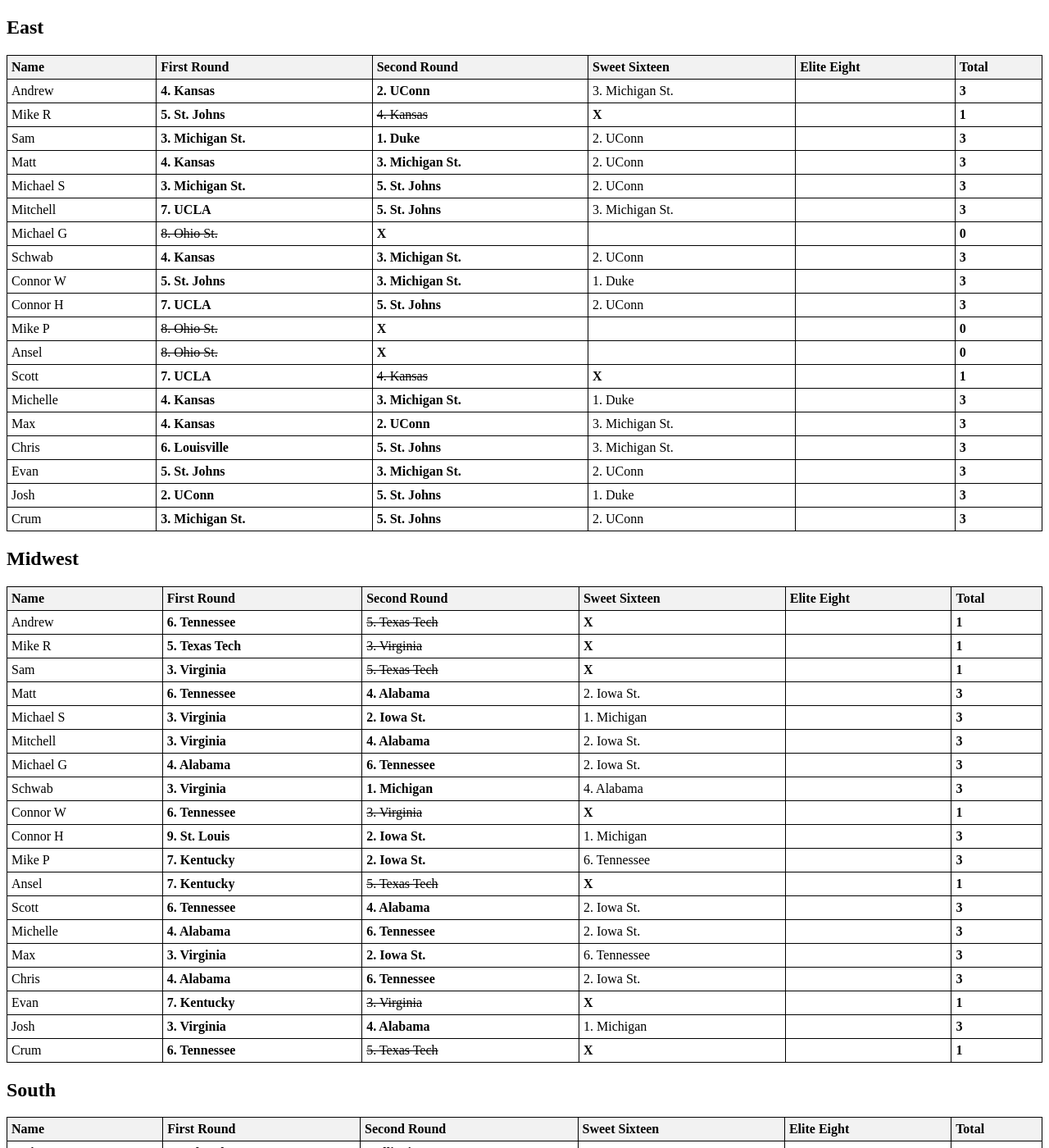
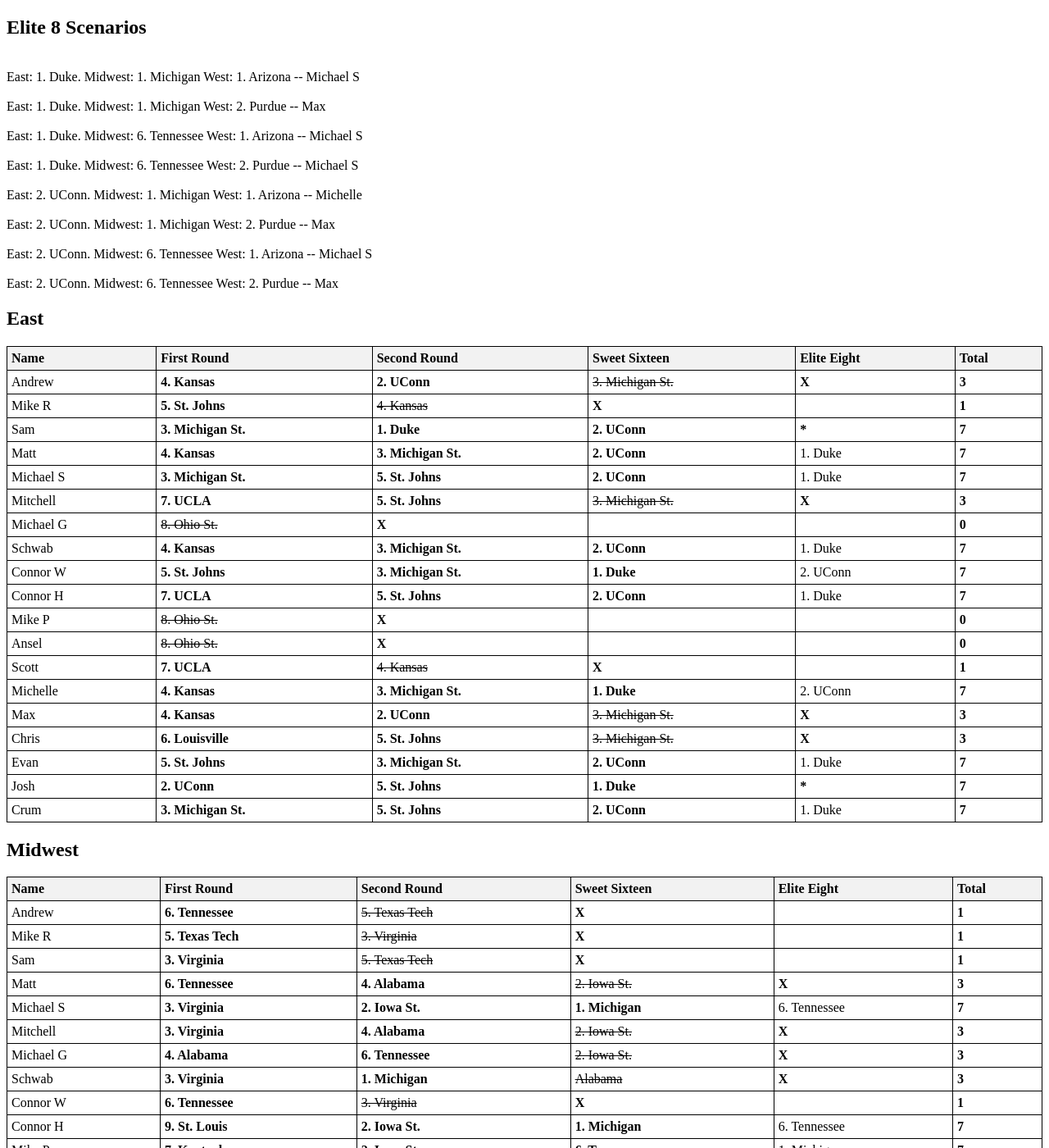
Before and after one commit to aredston19/aredston19.Github.io, a Jekyll site: the page MM_26.html, which Jekyll copies as it is, in a window 1280 px wide and 1400 px high. Shown: the whole window at 82% size. Built offline with Jekyll 4.4.1, drawn with Linux system fonts in a browser that asks for light colours; some of the changed text lies outside the part shown.

Commit message:
Add files via upload

```diff
--- a/MM_26.html
+++ b/MM_26.html
@@ -21,6 +21,17 @@
 </head>
 <body>
 
+    <h2>Elite 8 Scenarios</h2>
+    <br>East: 1. Duke. Midwest: 1. Michigan West: 1. Arizona -- Michael S</br>
+    <br>East: 1. Duke. Midwest: 1. Michigan West: 2. Purdue -- Max</br>
+    <br>East: 1. Duke. Midwest: 6. Tennessee West: 1. Arizona -- Michael S</br>
+    <br>East: 1. Duke. Midwest: 6. Tennessee West: 2. Purdue -- Michael S</br>
+    <br>East: 2. UConn. Midwest: 1. Michigan West: 1. Arizona -- Michelle</br>
+    <br>East: 2. UConn. Midwest: 1. Michigan West: 2. Purdue -- Max</br>
+    <br>East: 2. UConn. Midwest: 6. Tennessee West: 1. Arizona -- Michael S</br>
+    <br>East: 2. UConn. Midwest: 6. Tennessee West: 2. Purdue -- Max</br>
+
+
     <h2>East</h2>
     <table>
         <tr>
@@ -35,8 +46,8 @@
             <td>Andrew </td>
             <td><b>4. Kansas</b></td>
             <td><b>2. UConn</b></td>
-		<td>3. Michigan St.</td>
-		<td></td>
+		<td><s>3. Michigan St.</s></td>
+		<td><b>X</b></td>
 		<td><b>3</b></td>
         </tr>
         <tr>
@@ -52,34 +63,34 @@
             <td>Sam</td>
             <td><b>3. Michigan St.</b></td>
             <td><b>1. Duke</b></td>
-		<td>2. UConn</td>
-		<td></td>
-		<td><b>3</b></td>
+		<td><b>2. UConn</b></td>
+		<td><b>*</b></td>
+		<td><b>7</b></td>
 
         </tr>
 <tr>
             <td>Matt</td>
             <td><b>4. Kansas</b></td>
             <td><b>3. Michigan St.</b></td>
-		<td>2. UConn</td>
-		<td></td>
-		<td><b>3</b></td>
+		<td><b>2. UConn</b></td>
+		<td>1. Duke</td>
+		<td><b>7</b></td>
 
         </tr>
 <tr>
             <td>Michael S</td>
             <td><b>3. Michigan St.</b></td>
             <td><b>5. St. Johns</b></td>
-		<td>2. UConn</td>
-		<td></td>
-		<td><b>3</b></td>
+		<td><b>2. UConn</b></td>
+		<td>1. Duke</td>
+		<td><b>7</b></td>
         </tr>
 <tr>
             <td>Mitchell</td>
             <td><b>7. UCLA</b></td>
             <td><b>5. St. Johns</b></td>
-		<td>3. Michigan St.</td>
-		<td></td>
+		<td><s>3. Michigan St.</s></td>
+		<td><b>X</b></td>
 		<td><b>3</b></td>
         </tr>
 <tr>
@@ -94,25 +105,25 @@
             <td>Schwab</td>
             <td><b>4. Kansas</b></td>
             <td><b>3. Michigan St.</b></td>
-		<td>2. UConn</td>
-		<td></td>
-		<td><b>3</b></td>
+		<td><b>2. UConn</b></td>
+		<td>1. Duke</td>
+		<td><b>7</b></td>
         </tr>
 <tr>
             <td>Connor W</td>
             <td><b>5. St. Johns</b></td>
             <td><b>3. Michigan St.</b></td>
-		<td>1. Duke</td>
-		<td></td>
-		<td><b>3</b></td>
+		<td><b>1. Duke</b></td>
+		<td>2. UConn</td>
+		<td><b>7</b></td>
         </tr>
 <tr>
             <td>Connor H</td>
             <td><b>7. UCLA</b></td>
             <td><b>5. St. Johns</b></td>
-		<td>2. UConn</td>
-		<td></td>
-		<td><b>3</b></td>
+		<td><b>2. UConn</b></td>
+		<td>1. Duke</td>
+		<td><b>7</b></td>
         </tr>
 <tr>
             <td>Mike P</td>
@@ -142,49 +153,49 @@
             <td>Michelle</td>
             <td><b>4. Kansas</b></td>
             <td><b>3. Michigan St.</b></td>
-		<td>1. Duke</td>
-		<td></td>
-		<td><b>3</b></td>
+		<td><b>1. Duke</b></td>
+		<td>2. UConn</td>
+		<td><b>7</b></td>
         </tr>
 <tr>
             <td>Max</td>
             <td><b>4. Kansas</b></td>
             <td><b>2. UConn</b></td>
-		<td>3. Michigan St.</td>
-		<td></td>
+		<td><s>3. Michigan St.</s></td>
+		<td><b>X</b></td>
 		<td><b>3</b></td>
         </tr>
 <tr>
             <td>Chris</td>
             <td><b>6. Louisville</b></td>
             <td><b>5. St. Johns</b></td>
-		<td>3. Michigan St.</td>
-		<td></td>
+		<td><s>3. Michigan St.</s></td>
+		<td><b>X</b></td>
 		<td><b>3</b></td>
         </tr>
 <tr>
             <td>Evan</td>
             <td><b>5. St. Johns</b></td>
             <td><b>3. Michigan St.</b></td>
-		<td>2. UConn</td>
-		<td></td>
-		<td><b>3</b></td>
+		<td><b>2. UConn</b></td>
+		<td>1. Duke</td>
+		<td><b>7</b></td>
         </tr>
 <tr>
             <td>Josh</td>
             <td><b>2. UConn</b></td>
             <td><b>5. St. Johns</b></td>
-		<td>1. Duke</td>
-		<td></td>
-		<td><b>3</b></td>
+		<td><b>1. Duke</b></td>
+		<td><b>*</b></td>
+		<td><b>7</b></td>
         </tr>
 <tr>
             <td>Crum</td>
             <td><b>3. Michigan St.</b></td>
             <td><b>5. St. Johns</b></td>
-		<td>2. UConn</td>
-		<td></td>
-		<td><b>3</b></td>
+		<td><b>2. UConn</b></td>
+		<td>1. Duke</td>
+		<td><b>7</b></td>
 
         </tr>
     </table>
@@ -229,8 +240,8 @@
             <td>Matt</td>
             <td><b>6. Tennessee</b></td>
             <td><b>4. Alabama</b></td>
-		<td>2. Iowa St.</td>
-		<td></td>
+		<td><s>2. Iowa St.</s></td>
+		<td><b>X</b></td>
 		<td><b>3</b></td>
 
         </tr>
@@ -238,32 +249,32 @@
             <td>Michael S</td>
             <td><b>3. Virginia</b></td>
             <td><b>2. Iowa St.</b></td>
-		<td>1. Michigan</td>
-		<td></td>
-		<td><b>3</b></td>
+		<td><b>1. Michigan</b></td>
+		<td>6. Tennessee</td>
+		<td><b>7</b></td>
         </tr>
 <tr>
             <td>Mitchell</td>
             <td><b>3. Virginia</b></td>
             <td><b>4. Alabama</b></td>
-		<td>2. Iowa St.</td>
-		<td></td>
+		<td><s>2. Iowa St.</s></td>
+		<td><b>X</b></td>
 		<td><b>3</b></td>
         </tr>
 <tr>
             <td>Michael G</td>
             <td><b>4. Alabama</b></td>
             <td><b>6. Tennessee</b></td>
-		<td>2. Iowa St.</td>
-		<td></td>
+		<td><s>2. Iowa St.</s></td>
+		<td><b>X</b></td>
 		<td><b>3</b></td>
         </tr>
 <tr>
             <td>Schwab</td>
             <td><b>3. Virginia</b></td>
             <td><b>1. Michigan</b></td>
-		<td>4. Alabama</td>
-		<td></td>
+		<td><s>Alabama</s></td>
+		<td><b>X</b></td>
 		<td><b>3</b></td>
         </tr>
 <tr>
@@ -278,17 +289,17 @@
             <td>Connor H</td>
             <td><b>9. St. Louis</b></td>
             <td><b>2. Iowa St.</b></td>
-		<td>1. Michigan</td>
-		<td></td>
-		<td><b>3</b></td>
+		<td><b>1. Michigan</b></td>
+		<td>6. Tennessee</td>
+		<td><b>7</b></td>
         </tr>
 <tr>
             <td>Mike P</td>
             <td><b>7. Kentucky</b></td>
             <td><b>2. Iowa St.</b></td>
-		<td>6. Tennessee</td>
-		<td></td>
-		<td><b>3</b></td>
+		<td><b>6. Tennessee</b></td>
+		<td>1. Michigan</td>
+		<td><b>7</b></td>
         </tr>
 <tr>
             <td>Ansel</td>
@@ -310,24 +321,24 @@
             <td>Michelle</td>
             <td><b>4. Alabama</b></td>
             <td><b>6. Tennessee</b></td>
-		<td>2. Iowa St.</td>
-		<td></td>
+		<td><s>2. Iowa St.</s></td>
+		<td><b>X</b></td>
 		<td><b>3</b></td>
         </tr>
 <tr>
             <td>Max</td>
             <td><b>3. Virginia</b></td>
             <td><b>2. Iowa St.</b></td>
-		<td>6. Tennessee</td>
-		<td></td>
-		<td><b>3</b></td>
+		<td><b>6. Tennessee</b></td>
+		<td>1. Michigan</td>
+		<td><b>7</b></td>
         </tr>
 <tr>
             <td>Chris</td>
             <td><b>4. Alabama</b></td>
             <td><b>6. Tennessee</b></td>
-		<td>2. Iowa St.</td>
-		<td></td>
+		<td><s>2. Iowa St.</s></td>
+		<td><b>X</b></td>
 		<td><b>3</b></td>
         </tr>
 <tr>
@@ -342,9 +353,9 @@
             <td>Josh</td>
             <td><b>3. Virginia</b></td>
             <td><b>4. Alabama</b></td>
-		<td>1. Michigan</td>
-		<td></td>
-		<td><b>3</b></td>
+		<td><b>1. Michigan</b></td>
+		<td>6. Tennessee</td>
+		<td><b>7</b></td>
         </tr>
 <tr>
             <td>Crum</td>
@@ -371,9 +382,9 @@
             <td>Andrew </td>
             <td><b>4. Nebraska</b></td>
             <td><b>3. Illinois</b></td>
-		<td>9. Iowa</td>
-		<td></td>
-		<td><b>3</b></td>
+		<td><b>9. Iowa</b></td>
+		<td><b>*</b></td>
+		<td><b>7</b></td>
         </tr>
         <tr>
             <td>Mike R</td>
@@ -397,9 +408,9 @@
             <td>Matt</td>
             <td><b>4. Nebraska</b></td>
             <td><b>2. Houston</b></td>
-		<td>3. Illinois</td>
-		<td></td>
-		<td><b>3</b></td>
+		<td><b>3. Illinois</b></td>
+		<td>9. Iowa</td>
+		<td><b>7</b></td>
 
         </tr>
 <tr>
@@ -414,8 +425,8 @@
             <td>Mitchell</td>
             <td><b>4. Nebraska</b></td>
             <td><b>3. Illinois</b></td>
-		<td>2. Houston</td>
-		<td></td>
+		<td><s>2. Houston</s></td>
+		<td><b>X</b></td>
 		<td><b>3</b></td>
         </tr>
 <tr>
@@ -438,88 +449,88 @@
             <td>Connor W</td>
             <td><b>4. Nebraska</b></td>
             <td><b>3. Illinois</b></td>
-		<td>9. Iowa</td>
-		<td></td>
-		<td><b>3</b></td>
+		<td><b>9. Iowa</b></td>
+		<td><b>*</b></td>
+		<td><b>7</b></td>
         </tr>
 <tr>
             <td>Connor H</td>
             <td><b>9. Iowa</b></td>
             <td><b>3. Illinois</b></td>
-		<td>4. Nebraska</td>
-		<td></td>
+		<td><s>4. Nebraska</s></td>
+		<td><b>X</b></td>
 		<td><b>3</b></td>
         </tr>
 <tr>
             <td>Mike P</td>
             <td><b>5. Vanderbilt</b></td>
             <td><b>3. Illinois</b></td>
-		<td>2. Houston</td>
-		<td></td>
+		<td><s>2. Houston</s></td>
+		<td><b>X</b></td>
 		<td><b>3</b></td>
         </tr>
 <tr>
             <td>Ansel</td>
             <td><b>5. Vanderbilt</b></td>
             <td><b>3. Illinois</b></td>
-		<td>9. Iowa</td>
-		<td></td>
-		<td><b>3</b></td>
+		<td><b>9. Iowa</b></td>
+		<td><b>*</b></td>
+		<td><b>7</b></td>
         </tr>
 <tr>
             <td>Scott</td>
             <td><b>4. Nebraska</b></td>
             <td><b>3. Illinois</b></td>
-		<td>9. Iowa</td>
-		<td></td>
-		<td><b>3</b></td>
+		<td><b>9. Iowa</b></td>
+		<td><b>*</b></td>
+		<td><b>7</b></td>
         </tr>
 <tr>
             <td>Michelle</td>
             <td><b>4. Nebraska</b></td>
             <td><b>3. Illinois</b></td>
-		<td>2. Houston</td>
-		<td></td>
+		<td><s>2. Houston</s></td>
+		<td><b>X</b></td>
 		<td><b>3</b></td>
         </tr>
 <tr>
             <td>Max</td>
             <td><b>4. Nebraska</b></td>
             <td><b>3. Illinois</b></td>
-		<td>9. Iowa</td>
-		<td></td>
-		<td><b>3</b></td>
+		<td><b>9. Iowa</b></td>
+		<td><b>*</b></td>
+		<td><b>7</b></td>
         </tr>
 <tr>
             <td>Chris</td>
             <td><b>4. Nebraska</b></td>
             <td><b>3. Illinois</b></td>
-		<td>2. Houston</td>
-		<td></td>
+		<td><s>2. Houston</s></td>
+		<td><b>X</b></td>
 		<td><b>3</b></td>
         </tr>
 <tr>
             <td>Evan</td>
             <td><b>5. Vanderbilt</b></td>
             <td><b>2. Houston</b></td>
-		<td>4. Nebraska</td>
-		<td></td>
+		<td><s>4. Nebraska</s></td>
+		<td><b>X</b></td>
 		<td><b>3</b></td>
         </tr>
 <tr>
             <td>Josh</td>
             <td><b>4. Nebraska</b></td>
             <td><b>3. Illinois</b></td>
-		<td>2. Houston</td>
-		<td></td>
+		<td><s>2. Houston</s></td>
+		<td><b>X</b></td>
 		<td><b>3</b></td>
         </tr>
 <tr>
             <td>Crum</td>
             <td><b>5. Vanderbilt</b></td>
             <td><b>3. Illinois</b></td>
-		<td>4. Nebraska</td>
-		<td></td>
+		<td><s>4. Nebraska</s></td>
+		<td><b>X</b></td>
 		<td><b>3</b></td>
 
         </tr>
@@ -556,8 +567,8 @@
             <td>Sam</td>
             <td><b>2. Purdue</b></td>
             <td><b>4. Arkansas</b></td>
-		<td>11. Texas</td>
-		<td></td>
+		<td><s>11. Texas</s></td>
+		<td><b>X</b></td>
 		<td><b>3</b></td>
 
         </tr>
@@ -574,17 +585,17 @@
             <td>Michael S</td>
             <td><b>3. Gonzaga</b></td>
             <td><b>4. Arkansas</b></td>
-		<td>2. Purdue</td>
-		<td></td>
-		<td><b>3</b></td>
+		<td><b>2. Purdue</b></td>
+		<td>1. Arizona</td>
+		<td><b>7</b></td>
         </tr>
 <tr>
             <td>Mitchell</td>
             <td><b>2. Purdue</b></td>
             <td><b>4. Arkansas</b></td>
-		<td>1. Arizona</td>
-		<td></td>
-		<td><b>3</b></td>
+		<td><b>1. Arizona</b></td>
+		<td><b>*</b></td>
+		<td><b>7</b></td>
         </tr>
 <tr>
             <td>Michael G</td>
@@ -646,17 +657,17 @@
             <td>Michelle</td>
             <td><b>3. Gonzaga</b></td>
             <td><b>4. Arkansas</b></td>
-		<td>2. Purdue</td>
-		<td></td>
-		<td><b>3</b></td>
+		<td><b>2. Purdue</b></td>
+		<td>1. Arizona</td>
+		<td><b>7</b></td>
         </tr>
 <tr>
             <td>Max</td>
             <td><b>3. Gonzaga</b></td>
             <td><b>4. Arkansas</b></td>
-		<td>1. Arizona</td>
-		<td></td>
-		<td><b>3</b></td>
+		<td><b>1. Arizona</b></td>
+		<td>2. Purdue</td>
+		<td><b>7</b></td>
         </tr>
 <tr>
             <td>Chris</td>
@@ -670,9 +681,9 @@
             <td>Evan</td>
             <td><b>3. Gonzaga</b></td>
             <td><b>4. Arkansas</b></td>
-		<td>2. Purdue</td>
-		<td></td>
-		<td><b>3</b></td>
+		<td><b>2. Purdue</b></td>
+		<td>1. Arizona</td>
+		<td><b>7</b></td>
         </tr>
 <tr>
             <td>Josh</td>
@@ -707,15 +718,15 @@
             <td>Andrew </td>
             <td><b>3</b></td>
             <td><b>4</b></td>
+		<td><b>4</b></td>
 		<td></td>
-		<td></td>
-		<td><b>7</b></td>
+		<td><b>11</b></td>
         </tr>
         <tr>
             <td>Mike R</td>
             <td><b>2</b></td>
             <td><b>0</b></td>
-		<td></td>
+		<td><b>0</b></td>
 		<td></td>
 		<td><b>2</b></td>
 
@@ -724,41 +735,41 @@
             <td>Sam</td>
             <td><b>4</b></td>
             <td><b>4</b></td>
+		<td><b>4</b></td>
 		<td></td>
-		<td></td>
-		<td><b>8</b></td>
+		<td><b>12</b></td>
 
         </tr>
 <tr>
             <td>Matt</td>
             <td><b>4</b></td>
             <td><b>6</b></td>
+		<td><b>8</b></td>
 		<td></td>
-		<td></td>
-		<td><b>10</b></td>
+		<td><b>18</b></td>
 
         </tr>
 <tr>
             <td>Michael S</td>
             <td><b>4</b></td>
             <td><b>6</b></td>
+		<td><b>12</b></td>
 		<td></td>
-		<td></td>
-		<td><b>10</b></td>
+		<td><b>22</b></td>
         </tr>
 <tr>
             <td>Mitchell</td>
             <td><b>4</b></td>
             <td><b>8</b></td>
+		<td><b>4</b></td>
 		<td></td>
-		<td></td>
-		<td><b>12</b></td>
+		<td><b>16</b></td>
         </tr>
 <tr>
             <td>Michael G</td>
             <td><b>2</b></td>
             <td><b>2</b></td>
-		<td></td>
+		<td><b>0</b></td>
 		<td></td>
 		<td><b>4</b></td>
         </tr>
@@ -766,71 +777,71 @@
             <td>Schwab</td>
             <td><b>3</b></td>
             <td><b>4</b></td>
+		<td><b>4</b></td>
 		<td></td>
-		<td></td>
-		<td><b>7</b></td>
+		<td><b>11</b></td>
         </tr>
 <tr>
             <td>Connor W</td>
             <td><b>3</b></td>
             <td><b>4</b></td>
+		<td><b>8</b></td>
 		<td></td>
-		<td></td>
-		<td><b>7</b></td>
+		<td><b>15</b></td>
         </tr>
 <tr>
             <td>Connor H</td>
             <td><b>3</b></td>
             <td><b>6</b></td>
+		<td><b>8</b></td>
 		<td></td>
-		<td></td>
-		<td><b>9</b></td>
+		<td><b>17</b></td>
         </tr>
 <tr>
             <td>Mike P</td>
             <td><b>2</b></td>
             <td><b>4</b></td>
+		<td><b>4</b></td>
 		<td></td>
-		<td></td>
-		<td><b>6</b></td>
+		<td><b>10</b></td>
         </tr>
 <tr>
             <td>Ansel</td>
             <td><b>2</b></td>
             <td><b>2</b></td>
+		<td><b>4</b></td>
 		<td></td>
-		<td></td>
-		<td><b>4</b></td>
+		<td><b>8</b></td>
         </tr>
 <tr>
             <td>Scott</td>
             <td><b>3</b></td>
             <td><b>4</b></td>
+		<td><b>4</b></td>
 		<td></td>
-		<td></td>
-		<td><b>7</b></td>
+		<td><b>11</b></td>
         </tr>
 <tr>
             <td>Michelle</td>
             <td><b>4</b></td>
             <td><b>8</b></td>
+		<td><b>8</b></td>
 		<td></td>
-		<td></td>
-		<td><b>12</b></td>
+		<td><b>20</b></td>
         </tr>
 <tr>
             <td>Max</td>
             <td><b>4</b></td>
             <td><b>8</b></td>
+		<td><b>12</b></td>
 		<td></td>
-		<td></td>
-		<td><b>12</b></td>
+		<td><b>24</b></td>
         </tr>
 <tr>
             <td>Chris</td>
             <td><b>3</b></td>
             <td><b>6</b></td>
-		<td></td>
+		<td><b>0</b></td>
 		<td></td>
 		<td><b>9</b></td>
         </tr>
@@ -838,25 +849,25 @@
             <td>Evan</td>
             <td><b>4</b></td>
             <td><b>6</b></td>
+		<td><b>8</b></td>
 		<td></td>
-		<td></td>
-		<td><b>10</b></td>
+		<td><b>18</b></td>
         </tr>
 <tr>
             <td>Josh</td>
             <td><b>4</b></td>
             <td><b>6</b></td>
+		<td><b>8</b></td>
 		<td></td>
-		<td></td>
-		<td><b>10</b></td>
+		<td><b>18</b></td>
         </tr>
 <tr>
             <td>Crum</td>
             <td><b>3</b></td>
             <td><b>4</b></td>
+		<td><b>4</b></td>
 		<td></td>
-		<td></td>
-		<td><b>7</b></td>
+		<td><b>11</b></td>
         </tr>
     </table>
 
```
